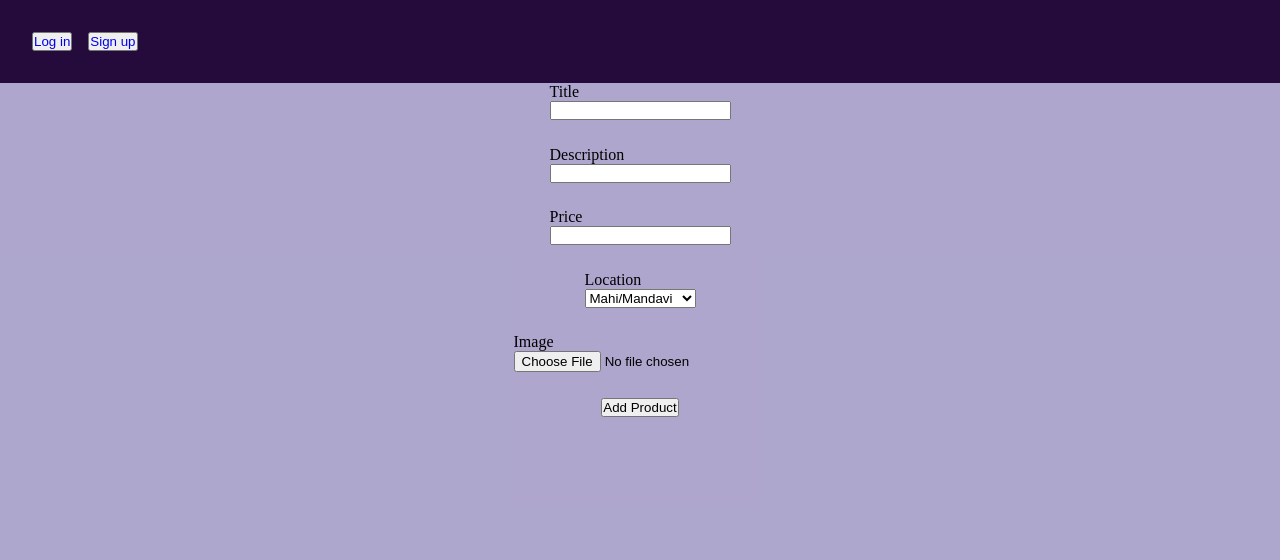
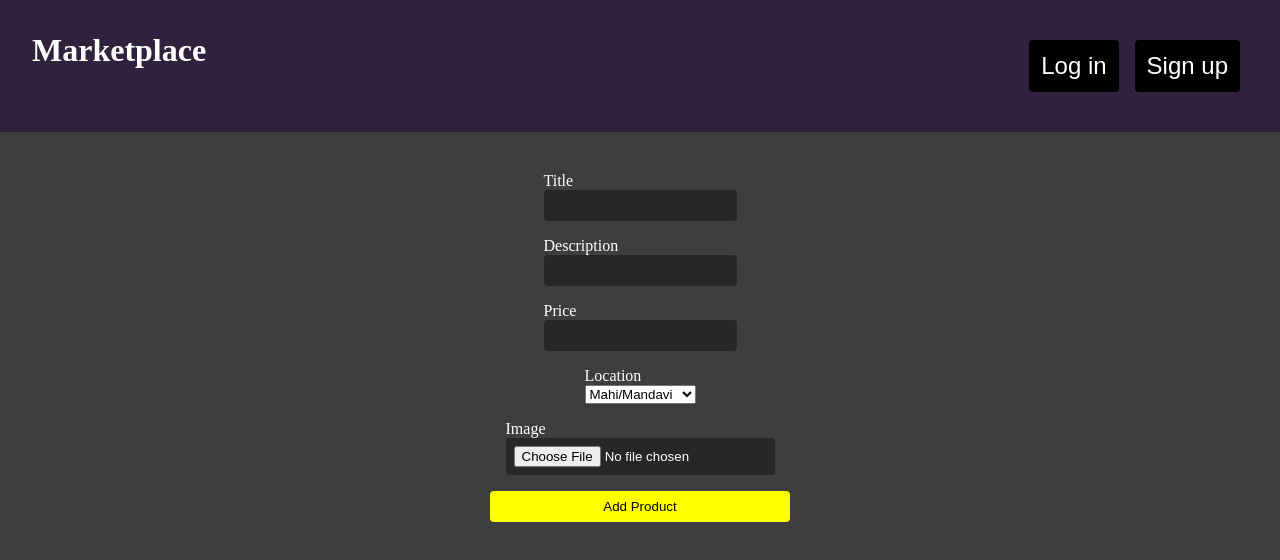
Before and after one commit to aditya-jnu/jnu-market, a React (Create React App) app: page /ipform in a window 1280 px wide. Shown: the top 560 px of the page. Built offline with nearby package versions, Linux system fonts and the light colour scheme; no server answers.

Commit message:
major frontend changes

```diff
--- a/package.json
+++ b/package.json
@@ -8,6 +8,8 @@
     "@testing-library/user-event": "^13.5.0",
     "react": "^18.2.0",
     "react-dom": "^18.2.0",
+    "react-hot-toast": "^2.4.1",
+    "react-icons": "^5.0.1",
     "react-router-dom": "^6.22.0",
     "react-scripts": "5.0.1",
     "web-vitals": "^2.1.4"
--- a/src/App.js
+++ b/src/App.js
@@ -1,13 +1,13 @@
 import { Route, Routes} from "react-router-dom";
 import { useState,useEffect } from "react";
 import MainHeader from "./components/MainHeader";
-import Home from "./components/Home";
-import InputForm from "./components/InputForm";
 import Spinner from "./components/Spinner";
 import Nav from "./components/Nav";
+import Home from "./pages/Home";
 import Login from "./pages/Login";
 import Signup from "./pages/Signup";
 import Dashboard from "./pages/Dashboard";
+import InputForm from "./pages/InputForm";
 
 function App() {
   const[islog, setIslog]=useState(false);
@@ -31,17 +31,16 @@ function App() {
     useEffect(()=>{
       fetchData();
     },[])
-
   return (
     <div className="App">
       <Nav islog={islog} setIslog={setIslog}/>
       <Routes>
         <Route path="/" element={<MainHeader/>}>
-        <Route index element={loading?(<Spinner/>):(<Home product={product}/>)}/>
-        <Route path="/dashboard" element={<Dashboard product={product}/>}/>
-        <Route path="/ipform" element={<InputForm/>}/>
-        <Route path="/login" element={<Login setIslog={setIslog}/>} />
-        <Route path="/signup" element={<Signup/>}/>
+          <Route index element={<Home/>}/>
+          <Route path="/dashboard" element={loading?(<Spinner/>):(<Dashboard product={product}/>)}/>
+          <Route path="/login" element={<Login setIslog={setIslog}/>} />
+          <Route path="/signup" element={<Signup setIslog={setIslog}/>}/>
+          <Route path="/ipform" element={<InputForm/>}/>
         </Route>
       </Routes>
     </div>
--- a/src/components/Nav.js
+++ b/src/components/Nav.js
@@ -1,13 +1,18 @@
-import { NavLink } from "react-router-dom";
+import { NavLink, useNavigate } from "react-router-dom";
+import toast from "react-hot-toast";
 function Nav(props){
+  const navigate =useNavigate();
     function signoutHandle(){
-        props.setIslog(false)
+        props.setIslog(false);
+        toast.error("Logged Out!!")
+        navigate("/")
     }
   return(
     <nav className="navigation">
-          {(!props.islog)?(<div className="btn"><button><NavLink to="/login">Log in</NavLink></button><button><NavLink to="/signup">Sign up</NavLink></button></div>):
-          (<div className="btn"><button><NavLink to="/ipform">Sell</NavLink></button><button onClick={signoutHandle}><NavLink to="/">Sign out</NavLink></button></div>)}
-      </nav>
-  )
+          <div className="name" onClick={()=>{navigate("/")}}>Marketplace</div>
+          {(!props.islog)?(<div className="btn"><NavLink to="/login"><button>Log in</button></NavLink><NavLink to="/signup"><button>Sign up</button></NavLink></div>):
+          (<div className="btn"><NavLink to="/ipform"><button>Sell</button></NavLink><NavLink to="/"><button onClick={signoutHandle}>Sign out</button></NavLink></div>)}
+    </nav>
+  );
 }
 export default Nav;
--- a/src/index.css
+++ b/src/index.css
@@ -1,37 +1,195 @@
 *{
   padding: 0; margin: 0; box-sizing: border-box;
 }
-
 .App{
-  background-color:rgba(146, 136, 188, 0.74);
+  background-color:rgba(0, 0, 0, 0.756);
   height: 100vh;
   overflow-y: auto;
 }
 
-
+/* ***** NAVIGATION BAR ***** */
 .navigation{
   display: flex;
   justify-content: space-between;
-  background-color: rgb(37, 11, 59);
+  background-color: rgba(37, 11, 59, 0.553);
   padding: 2rem;
 }
 .btn{
   display: flex;
-  justify-content: center;
   align-items: center;
+  padding: 1vh;
   gap: 1rem;
+}
+.btn button{
+  border: none;
+  padding: 1.5vh;
+  cursor: pointer;
+  background-color:rgb(0, 0, 0);
+  color: white;
+  border-radius: 0.25rem;
+  font-weight: 500;
+  font-size: 3vh;
 }
 .btn a{
   text-decoration: none;
 }
+.name{
+  color: white;
+  font-size: 2rem;
+  font-weight: 800;
+  cursor: pointer;
+}
 
+/* ***** HOME PAGE ***** */
 .home{
   display: flex;
+  flex-direction: column;
+  align-items: center;
+  padding: 5vh;
+  gap: 3vh;
+}
+.h1{
+  color: white;
+  font-weight: 900;
+  font-size: 4rem;
+}
+.h2{
+  color: rgb(0, 195, 255);
+  font-size: 1.2rem;
+}
+
+/* ***** LogIn PAGE ***** */
+.login{
+  padding: 2rem;
+  display: flex;
+  flex-direction: column;
+  align-items: center;
+  gap: 4vh;
+  color: white;
+}
+.login form{
+  display: flex;
+  flex-direction: column;
+  align-items: center;
+  gap: 2vh;
+}
+.login form div{
+  display: flex;
+  flex-direction: column;
+}
+.login form div input{
+  padding: 0.5rem;
+  border-radius: 0.25rem;
+  border: none;
+  width: 100%;
+  background-color: rgba(0, 0, 0, 0.363);
+  color: white;
+}
+.login form button{
+  width: 100%;
+  background-color: yellow;
+  border: none;
+  cursor: pointer;
+  padding: 0.5rem;
+  border-radius: 0.25rem;
+}
+.google{
+  border: none;
+  cursor: pointer;
+  padding: 0.5rem;
+  border-radius: 0.25rem;
+}
+
+/* *****SignUp PAGE***** */
+.signup{
+  padding: 2rem;
+  display: flex;
+  flex-direction: column;
+  align-items: center;
+  gap: 4vh;
+  color: white;
+}
+.signup form{
+  display: flex;
+  flex-direction: column;
+  align-items: center;
+  gap: 2vh;
+}
+.signup form div{
+  display: flex;
+}
+.signup form div input{
+  padding: 0.5rem;
+  border-radius: 0.25rem;
+  border: none;
+  width: 100%;
+  background-color: rgba(0, 0, 0, 0.363);
+  color: white;
+}
+.signup form button{
+  width: 100%;
+  background-color: yellow;
+  border: none;
+  cursor: pointer;
+  padding: 0.5rem;
+  border-radius: 0.25rem;
+}
+.nameee{
+  display: flex;
+  gap: 2vh;
+}
+.nameee div{
+  display: flex;
+  flex-direction: column;
+}
+.email{
+  display: flex;
+  flex-direction: column;
+  width: 100%;
+}
+.passs{
+  display: flex;
+  gap: 2vh;
+}
+.passs div{
+  display: flex;
+  flex-direction: column;
+}
+
+/* *****Selling Page ***** */
+.ip{
   justify-content: center;
+  padding: 5vh;
+}
+.ip form{
+  display: flex;
+  flex-direction: column;
   align-items: center;
-  height: 100vh;
-  font-size: xx-large;
+  gap: 2vh;
+  color: white;
 }
+.ip form div{
+  display: flex;
+  flex-direction: column;
+}
+.ip form div input{
+  padding: 0.5rem;
+  border-radius: 0.25rem;
+  border: none;
+  width: 100%;
+  background-color: rgba(0, 0, 0, 0.363);
+  color: white;
+}
+.ip form button{
+  width: 25%;
+  background-color: yellow;
+  border: none;
+  cursor: pointer;
+  padding: 0.5rem;
+  border-radius: 0.25rem;
+}
+
+
 
 .carddd{
   display: flex;
@@ -53,16 +211,7 @@
   width: 42vh;
 }
 
-.ip{
-  display: flex;
-  flex-direction: column;
-  align-items: center;
-  gap: 2vw;
-}
-.ip div{
-  display: flex;
-  flex-direction: column;
-}
+
 
 .spinner {
   width: 56px;
--- a/src/index.js
+++ b/src/index.js
@@ -3,10 +3,12 @@ import ReactDOM from 'react-dom/client';
 import './index.css';
 import App from './App';
 import { BrowserRouter } from 'react-router-dom';
+import { Toaster } from 'react-hot-toast';
 
 const root = ReactDOM.createRoot(document.getElementById('root'));
 root.render(
  <BrowserRouter>
     <App />
+    <Toaster/>
  </BrowserRouter>
 );
--- /dev/null
+++ b/src/pages/Home.js
@@ -0,0 +1,9 @@
+function Home(){
+    return(
+        <div className="home">
+            <p className="h1">JNU<br/>MarketPlace</p>
+            <p className="h2">Login or Create an account to sell or buy a product!</p>
+        </div>
+    )
+}
+export default Home;
--- a/src/components/InputForm.js
+++ b/src/pages/InputForm.js
@@ -1,8 +1,6 @@
 import { useState } from "react";
-
 function InputForm(){
   const[info,setInfo]=useState({docid:"",prodid:"",title:"",des:"",price:"",condition:"",date:"",timeold:"",location:"",image:""})
-
   function submitHandler(event){
     event.preventDefault();
     console.log("Form Submitted!!")
@@ -20,8 +18,8 @@ function InputForm(){
   }
 
   return(
-    <div className="ipform">
-        <form onSubmit={submitHandler} className="ip">
+    <div className="ip">
+        <form onSubmit={submitHandler}>
           <div>
             <label htmlFor="text">Title</label>
             <input type="text"
--- a/src/pages/Login.js
+++ b/src/pages/Login.js
@@ -1,10 +1,17 @@
 import { useState } from "react";
 import { useNavigate } from "react-router-dom";
+import toast from "react-hot-toast";
+import { FaEye } from "react-icons/fa";
+import { FaEyeSlash } from "react-icons/fa";
+
 function Login(props){
+    const[pass,isPass]=useState(true);
     const navigate=useNavigate();
     const[logininfo, setLogininfo]=useState({email:"", password:""})
+
     function submitHandler(event){
         event.preventDefault();
+        toast.success("Logged in Successfully!!")
         props.setIslog(true);
         console.log("Login Done")
         console.log(logininfo);
@@ -19,7 +26,7 @@ function Login(props){
         <div className="login">
           <form onSubmit={submitHandler}>
             <div>
-              <label htmlFor="email">Email Address</label>
+              <label htmlFor="email">Email Address<sup style={{color:"white"}}>*</sup></label>
               <input type="email"
                 onChange={changeHandler}
                 name="email"
@@ -28,19 +35,19 @@ function Login(props){
               />
             </div>
             <div>
-                <label htmlFor="password">Password</label>
-                <input type="password"
+                <label htmlFor="password">Password<sup style={{color:"white"}}>*</sup></label>
+                <input type={(pass)?"password":"text"}
                   onChange={changeHandler}
                   name="password"
                   value={logininfo.password}
                   required
                 />
+                {(pass)?<FaEye onClick={()=>isPass(false)} style={{cursor:"pointer"}} />:<FaEyeSlash onClick={()=>isPass(true)} style={{cursor:"pointer"}}/>}
             </div>
-            <div>
-                <button>Sign in</button>
-            </div>
+            <button>Sign in</button>
           </form>
-          <button>Sign in with Google</button>
+          <div>OR</div>
+          <button className="google">Sign in with Google</button>
         </div>
     )
 }
--- a/src/pages/Signup.js
+++ b/src/pages/Signup.js
@@ -1,38 +1,50 @@
 import { useState } from "react";
-function Signup(){
-
-    const[signupinfo, setSignupinfo]=useState({firstname:"", lastname:"", email:"", password:""})
+import { FaEye } from "react-icons/fa";
+import { FaEyeSlash } from "react-icons/fa";
+import toast from "react-hot-toast";
+import { useNavigate } from "react-router-dom";
+function Signup(props){
+    const navigate=useNavigate();
+    const[pass,isPass]=useState(true);
+    const[signupinfo, setSignupinfo]=useState({firstname:"", lastname:"", email:"", password:"", confirmpassword:""})
     function changeHandler(event){
        setSignupinfo((prevState)=>{
         return{...prevState,[event.target.name]:event.target.value}
-       })
+    })
     }
     function submitHandler(event){
         event.preventDefault();
+        navigate("/dashboard");
+        props.setIslog(true);
+        toast.success("Account Created Successfully!!")
         console.log('Account Created!!')
         console.log(signupinfo);
-      }
+    }
   return(
     <div className="signup">
         <form onSubmit={submitHandler}>
-            <div>
-                <label htmlFor="firstname">First Name</label>
+            <div className="nameee">
+              <div>
+                <label htmlFor="firstname">First Name<sup style={{color:"white"}}>*</sup></label>
                 <input type="text"
                   onChange={changeHandler}
                   name="firstname"
                   value={signupinfo.firstname}
                   required
                 />
-                <label htmlFor="lastname">Last Name</label>
+              </div>
+              <div>
+                <label htmlFor="lastname">Last Name<sup style={{color:"white"}}>*</sup></label>
                 <input type="text"
                   onChange={changeHandler}
                   name="lastname"
                   value={signupinfo.lastname}
                   required
                 />
+              </div>
             </div>
-            <div>
-                <label htmlFor="email">Email Address</label>
+            <div className="email">
+                <label htmlFor="email">Email Address<sup style={{color:"white"}}>*</sup></label>
                 <input type="email"
                   onChange={changeHandler}
                   name="email"
@@ -40,27 +52,34 @@ function Signup(){
                   required
                 />
             </div>
-            <div>
-                <label htmlFor="createpass">Create Password</label>
-                <input type="password"
+            <div className="passs">
+              <div>
+                <label htmlFor="createpass">Create Password<sup style={{color:"white"}}>*</sup></label>
+                <input type={(pass)?"password":"text"}
                   onChange={changeHandler}
-                  name="password1"
+                  name="password"
                   value={signupinfo.password}
                   required
                 />
-                <label htmlFor="confirmpass">Confirm Password</label>
-                <input type="password"
+               </div>
+               <div>
+                <label htmlFor="confirmpass">Confirm Password<sup style={{color:"white"}}>*</sup></label>
+                <input type={(pass)?"password":"text"}
                  onChange={changeHandler}
-                 name="password2"
-                 value={signupinfo.password}
+                 name="confirmpassword"
+                 value={signupinfo.confirmpassword}
                  required
                 />
+                </div>
             </div>
-            <div>
-                <button>Create Account</button>
-            </div>
+            {(pass)?<FaEye onClick={()=>isPass(false)} style={{cursor:"pointer"}} />:<FaEyeSlash onClick={()=>isPass(true)} style={{cursor:"pointer"}}/>}
+
+
+            <button>Create Account</button>
+
         </form>
-        <button>Sign in with Google</button>
+        <div>OR</div>
+        <button className="google">Sign in with Google</button>
     </div>
   )
 }
```
Also changed, not shown: src/components/Home.js (deleted, +0 -9 lines), 1 other file (tests, documents, lock files or other folders).
